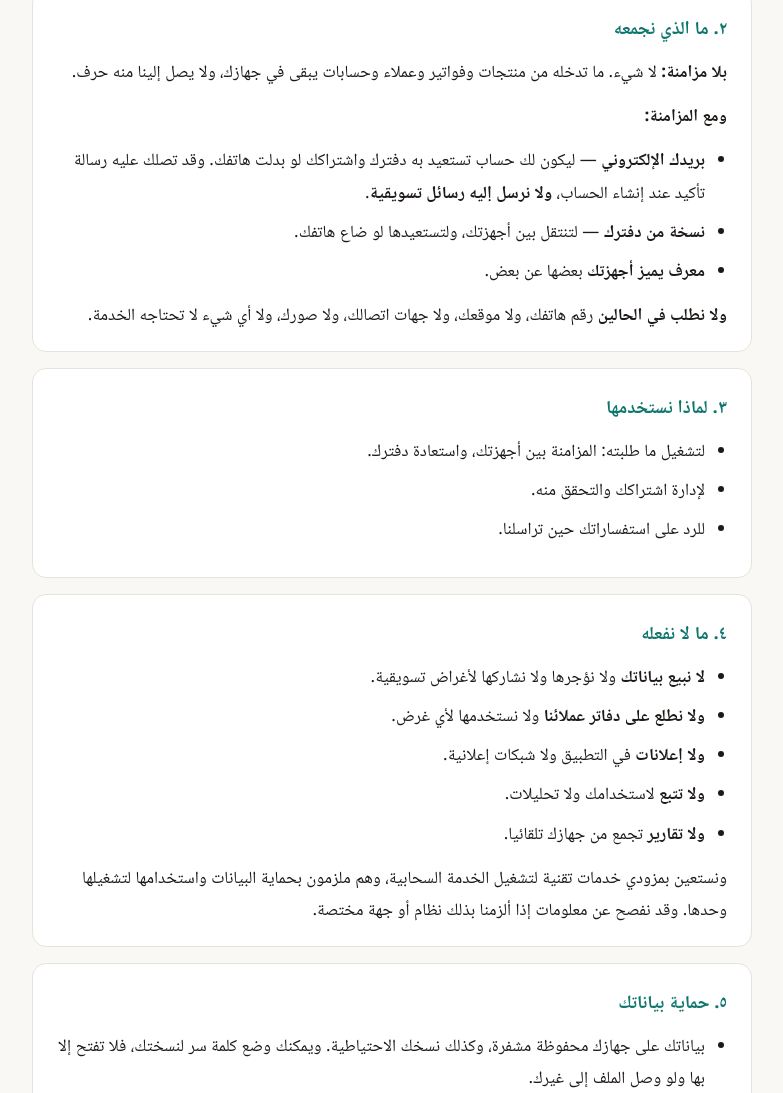
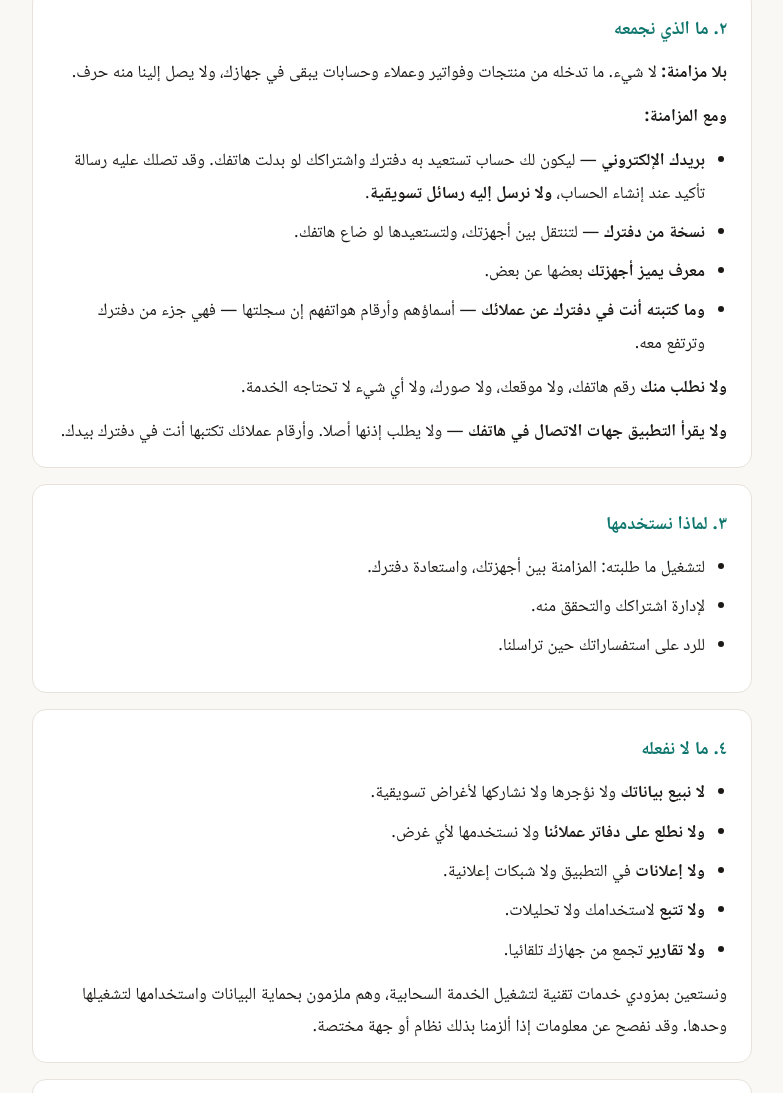
Before and after one commit to asxdasd673-coder/privacy, a plain HTML site: page index.html in a window 1280 px wide. Shown: the part 818-1911 px from the top of the page, without its empty margins (248-1031 px from the left). Drawn offline with Linux system fonts and the light colour scheme.

Commit message:
السياسة تذكر بيانات العملاء التي يكتبها التاجر
جدول العملاء فيه اسم ورقم هاتف، وهو ضمن الجداول التي ترفع. فأسماء عملاء
التاجر وأرقامهم ترتفع ضمن دفتره، ولم تكن السياسة تقولها.

وأضيف تمييز مقيس: التطبيق لا يقرأ جهات الاتصال في الهاتف ولا يطلب إذنها
في المانيفست — الأرقام يكتبها التاجر بيده.

```diff
--- a/index.html
+++ b/index.html
@@ -110,10 +110,18 @@
       </li>
       <li><strong>نسخة من دفترك</strong> — لتنتقل بين أجهزتك، ولتستعيدها لو ضاع هاتفك.</li>
       <li><strong>معرف يميز أجهزتك</strong> بعضها عن بعض.</li>
+      <li>
+        <strong>وما كتبته أنت في دفترك عن عملائك</strong> — أسماؤهم وأرقام
+        هواتفهم إن سجلتها — فهي جزء من دفترك وترتفع معه.
+      </li>
     </ul>
     <p>
-      <strong>ولا نطلب في الحالين</strong> رقم هاتفك، ولا موقعك، ولا جهات اتصالك،
-      ولا صورك، ولا أي شيء لا تحتاجه الخدمة.
+      <strong>ولا نطلب منك</strong> رقم هاتفك، ولا موقعك، ولا صورك، ولا أي شيء
+      لا تحتاجه الخدمة.
+    </p>
+    <p>
+      <strong>ولا يقرأ التطبيق جهات الاتصال في هاتفك</strong> — ولا يطلب إذنها
+      أصلا. وأرقام عملائك تكتبها أنت في دفترك بيدك.
     </p>
   </section>
 
```
